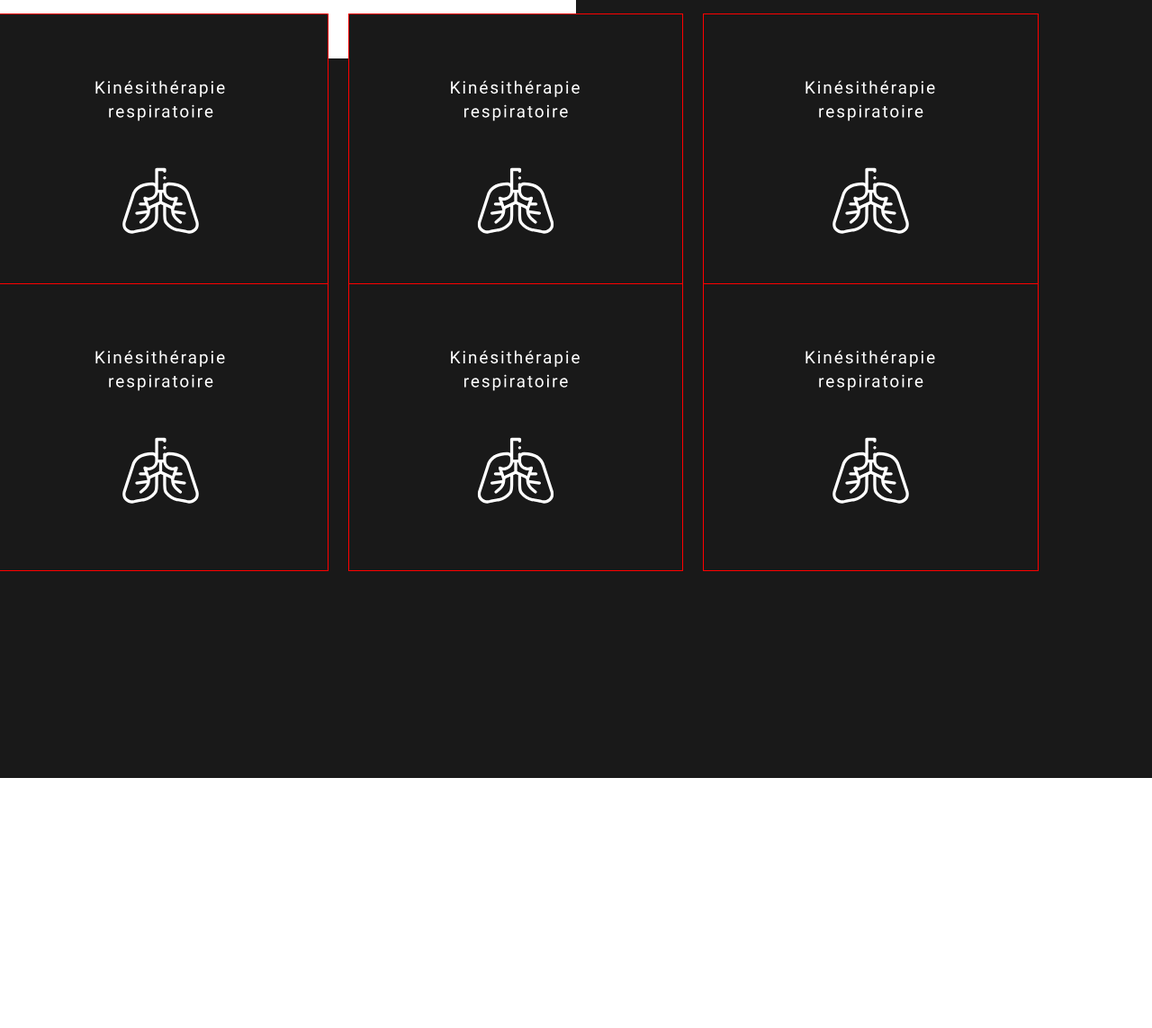
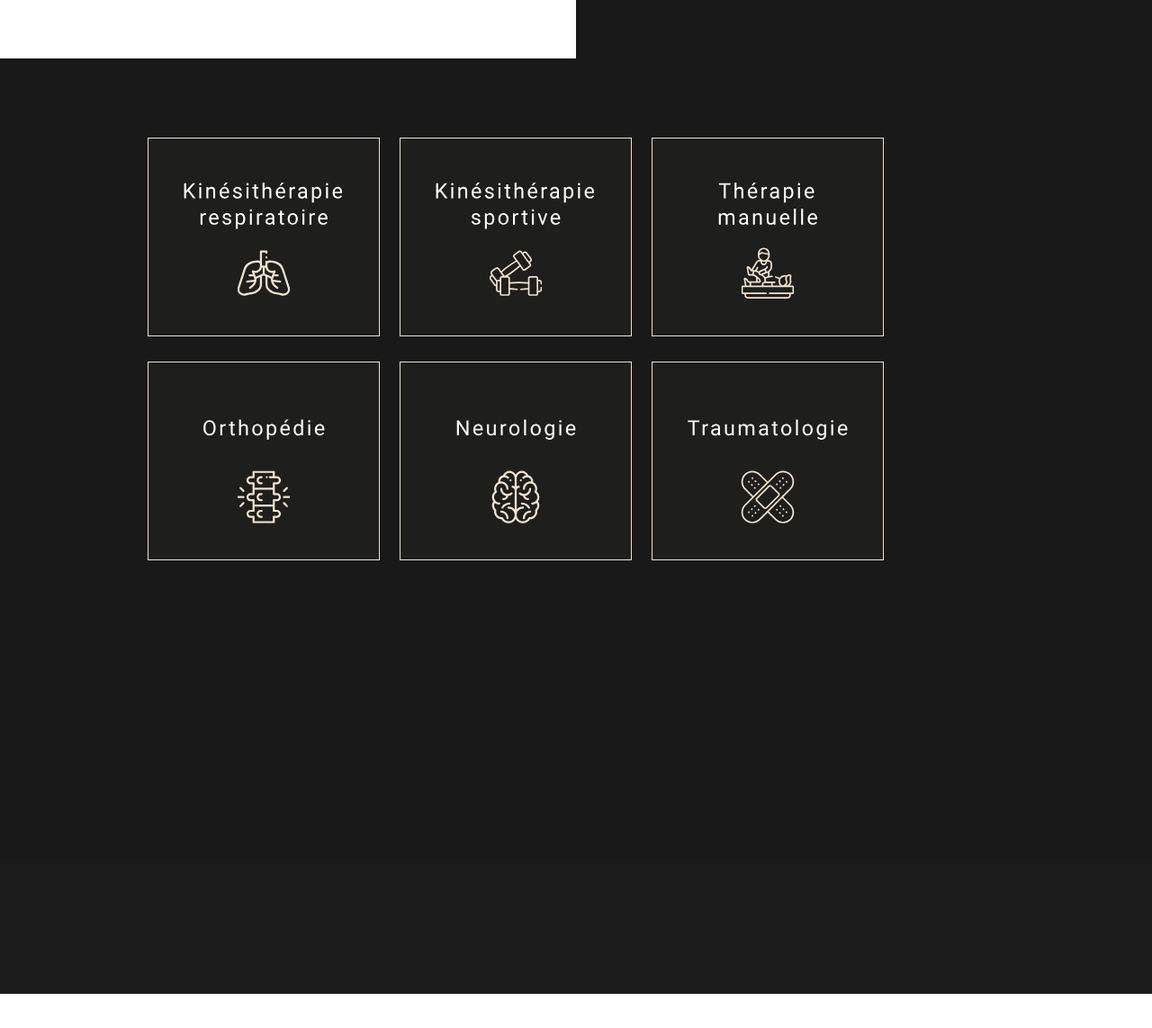
Before and after one commit to elliass/physical-therapy-website, a Gatsby site: page / in a window 1280 px wide. Shown: the part 3599-4742 px from the top of the page at 90% size. After the commit the page ends 4704 px from the top, so only its background shows below. Built offline with nearby package versions, Linux system fonts and the light colour scheme; Gatsby itself is replaced by a stand-in of ours.

Commit message:
Completed Treatments component first version

```diff
--- a/src/components/Treatments.js
+++ b/src/components/Treatments.js
@@ -3,11 +3,12 @@ import { makeStyles } from "@material-ui/core"
 import '@fontsource/roboto'
 import Typography from "@material-ui/core/Typography"
 import Grid from "@material-ui/core/Grid"
+import { BorderColor } from '@material-ui/icons'
 
 const useStyles = makeStyles((theme) => ({
     container: {
         backgroundColor: '#191919',
-        height: '150vh',
+        height: '180vh',
         position: 'relative',
     },
     whiteContainer: {
@@ -39,6 +40,17 @@ const useStyles = makeStyles((theme) => ({
         right: '0',
         // display: 'flex'
     },
+    bottomContainer: {
+        backgroundColor: 'white',
+        opacity: '.01',
+        position: 'absolute',
+        // content: '',
+        width: '100%',
+        height: '150px',
+        bottom: '0px',
+        right: '0',
+        // display: 'flex'
+    },
 
     titleContainer: {
         display: 'flex',
@@ -56,29 +68,36 @@ const useStyles = makeStyles((theme) => ({
         right: '8em',
         maxWidth: '1160px',
         width: '100%',
-        height: '100%',
+        // height: '100%',
         // margin: '0 auto',
     },
     grayContainer:{
         // backgroundColor: 'gray',
+        position: 'absolute',
+        top: '50px',
         // opacity: '.02',
         width: '100%',
-        height: '700px',
+        height: '650px',
         // margin: 'auto 0',
         display: 'flex',
         // border: 'solid 1px red'
 
     },
     image: {
-        // border: 'solid 1px gray',
         // height: '400px',
         width: '100%',
         maxWidth: '100%',
+        maxHeight: '300px',
         margin: 'auto 0',
-        border: 'solid 1px red'
+        border: 'solid 1px',
+        borderColor: theme.palette.primary.main
     },
     grid: {
-        maxHeight: '300px',
+        maxHeight: '100%',
+        maxWidth: '100%',
+        margin: 'auto auto',
+        padding: '0 10em',
+        // background: 'purple',
         // border: 'solid 1px red'
     }
 }))
@@ -100,22 +119,23 @@ export default function Treatments() {
                     {/* <img className={classes.image} src='/treatment1.svg' alt="site banner" /> */}
                     <Grid className={classes.grid} container spacing={3}>
                         <Grid className={classes.grid} item md={4}>
-                            <img className={classes.image} src='/test.svg' alt="site banner" />
+                            <img className={classes.image} src='/t1.svg' alt="site banner" />
                         </Grid>
                         <Grid className={classes.grid} item md={4}>
-                            <img className={classes.image} src='/test.svg' alt="site banner" />
+                            <img className={classes.image} src='/t2.svg' alt="site banner" />
                         </Grid>
                         <Grid className={classes.grid} item md={4}>
-                            <img className={classes.image} src='/test.svg' alt="site banner" />
+                            <img className={classes.image} src='/t3.svg' alt="site banner" />
+                        </Grid>
+                        {/* ---------------------------------------------------------------- */}
+                        <Grid className={classes.grid} item md={4}>
+                            <img className={classes.image} src='/t4.svg' alt="site banner" />
                         </Grid>
                         <Grid className={classes.grid} item md={4}>
-                            <img className={classes.image} src='/test.svg' alt="site banner" />
+                            <img className={classes.image} src='/t5.svg' alt="site banner" />
                         </Grid>
                         <Grid className={classes.grid} item md={4}>
-                            <img className={classes.image} src='/test.svg' alt="site banner" />
-                        </Grid>
-                        <Grid className={classes.grid} item md={4}>
-                            <img className={classes.image} src='/test.svg' alt="site banner" />
+                            <img className={classes.image} src='/t6.svg' alt="site banner" />
                         </Grid>
                     </Grid>
                 </div>
```
